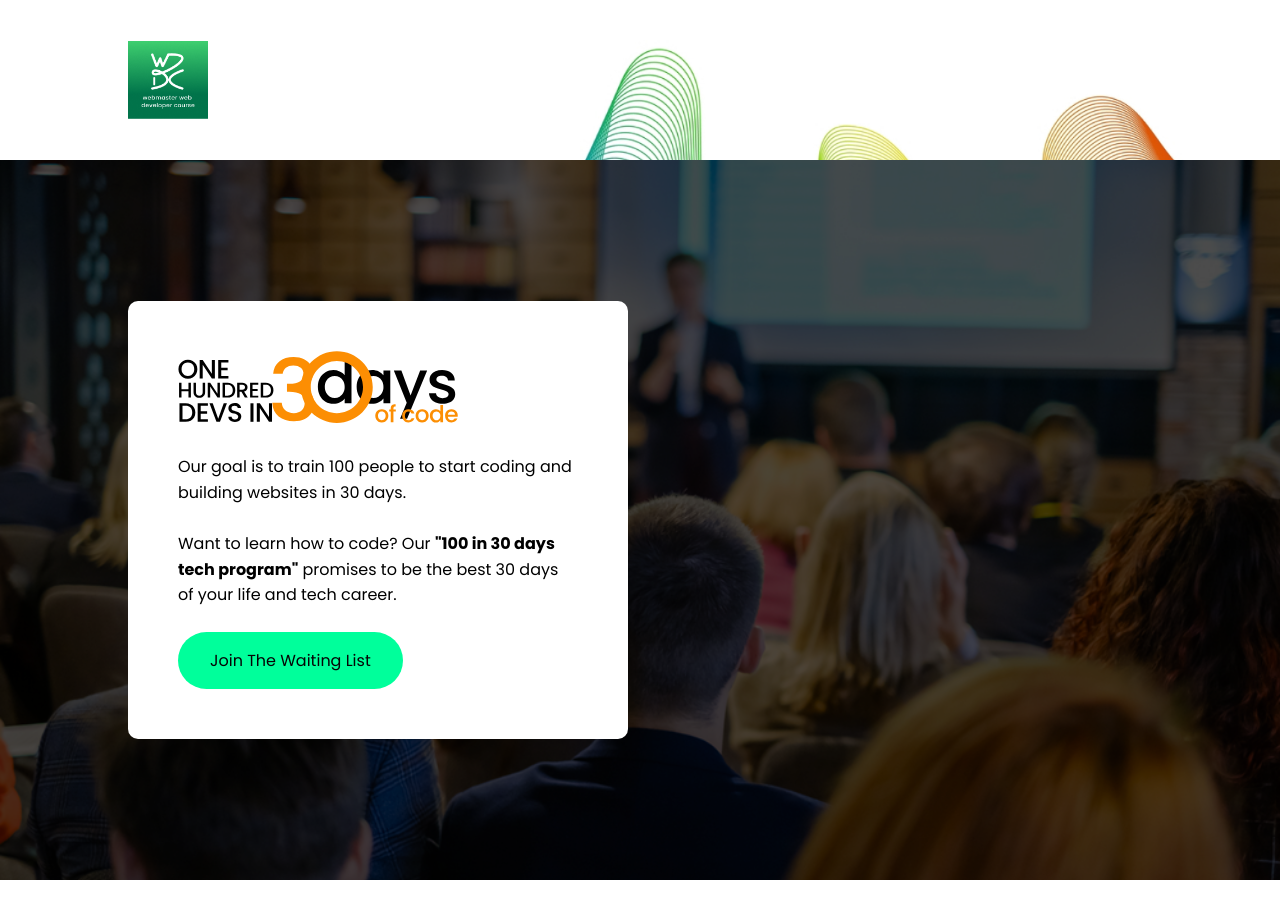
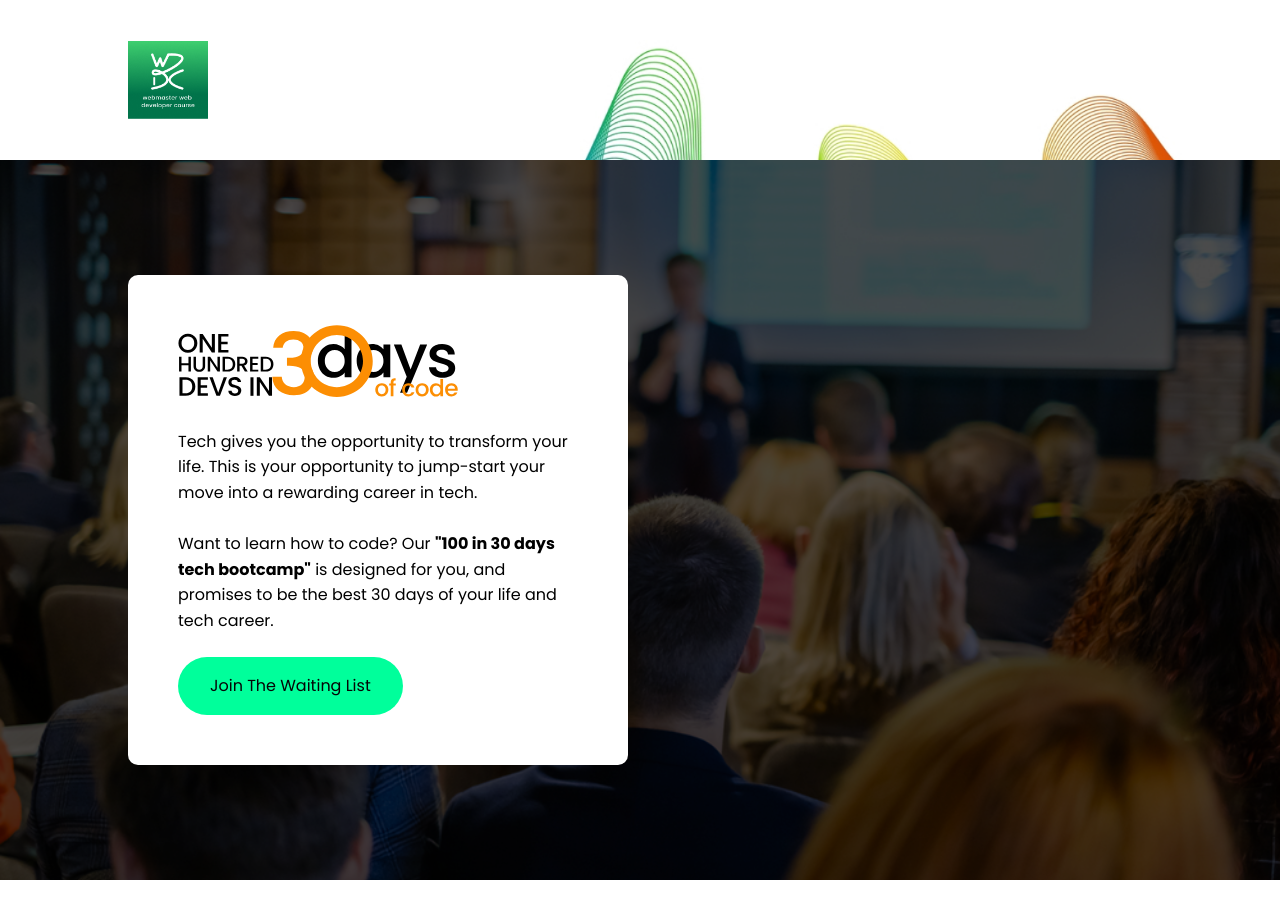
Before and after one commit to techyVS/webmaster, a website: page index.html in a window 1280 px wide. Shown: the top 918 px of the page. Drawn offline with Linux system fonts and the light colour scheme.

Commit message:
made changes to the website copy

```diff
--- a/index.html
+++ b/index.html
@@ -33,12 +33,13 @@
 				<!-- Paragraph -->
 				<div class="paragraph-div">
 					<p class="p-text">
-						Our goal is to train 100 people to start coding and building
-						websites in 30 days. <br />
+						Tech gives you the opportunity to transform your life. This is your
+						opportunity to jump-start your move into a rewarding career in tech.
+						<br />
 						<br />
 						Want to learn how to code? Our
-						<strong>"100 in 30 days tech program"</strong> promises to be the
-						best 30 days of your life and tech career.
+						<strong>"100 in 30 days tech bootcamp"</strong> is designed for you,
+						and promises to be the best 30 days of your life and tech career.
 					</p>
 
 					<a class="pre-page-btn" href="#waiting-list">Join the waiting list</a>
```
